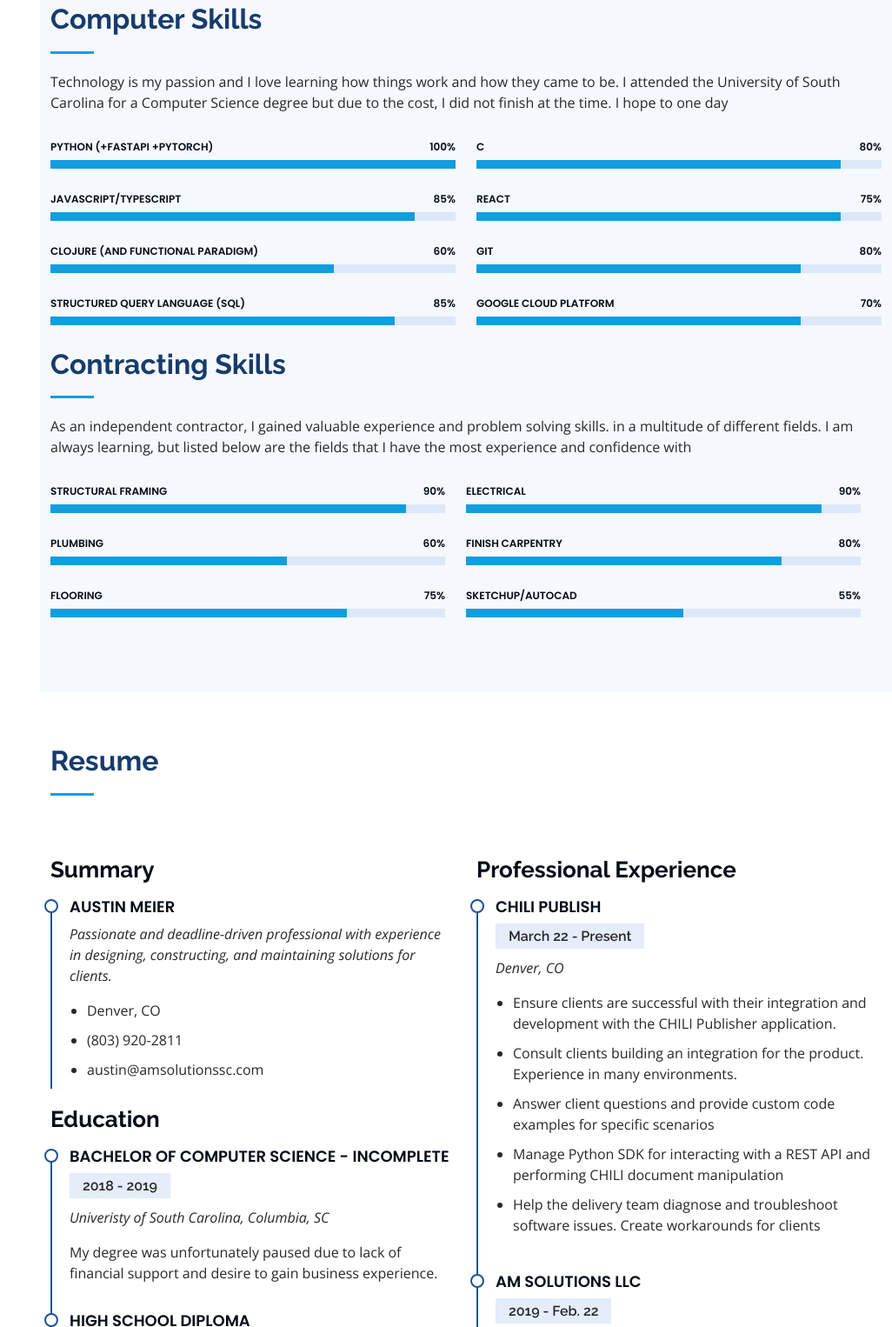
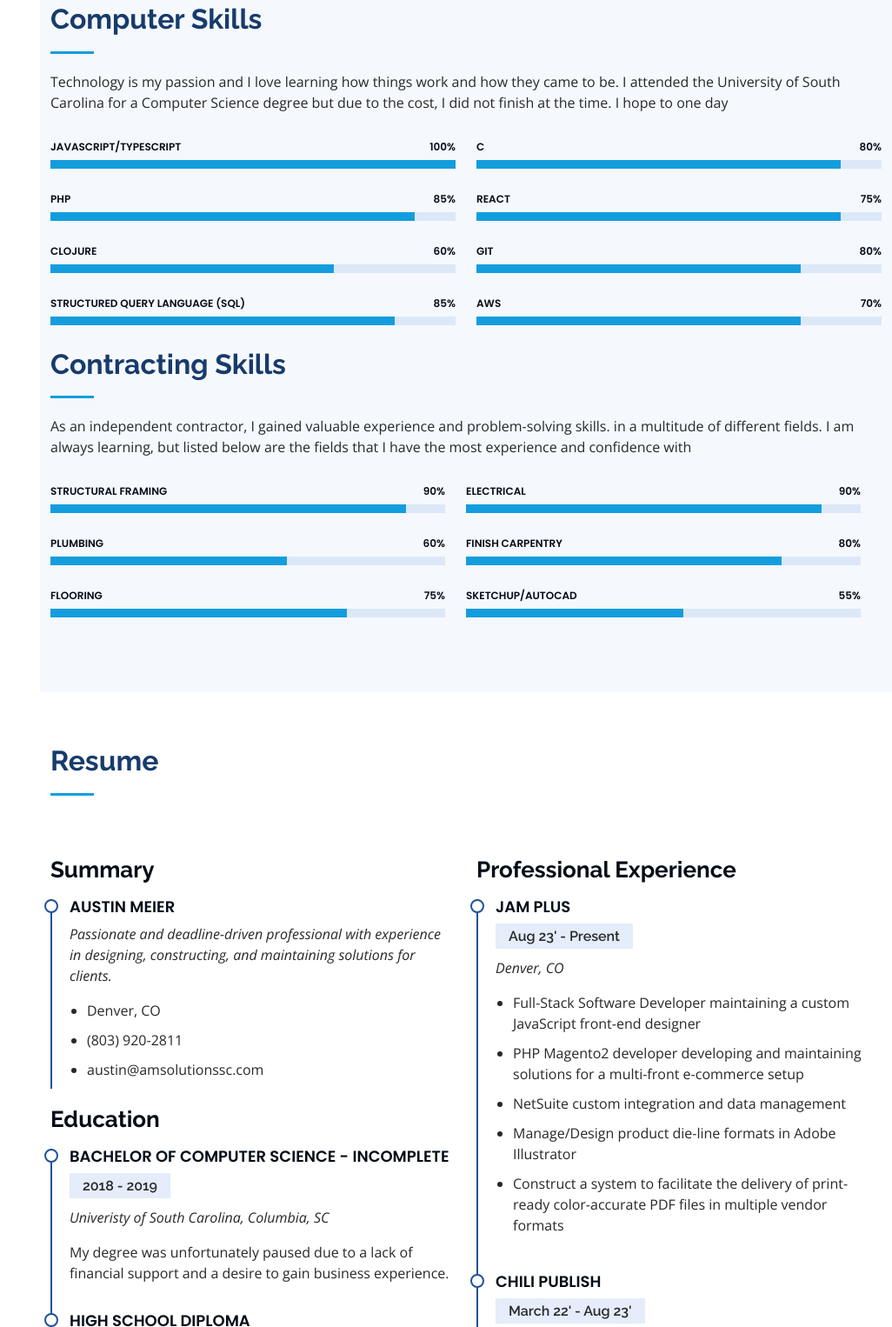
Before and after one commit to austin-meier/austin-meier.github.io, a plain HTML site: page index.html in a window 1280 px wide. Shown: the part 1429-2955 px from the top of the page at 87% size, without its empty margins (254-1280 px from the left). Drawn offline with nearby package versions, Linux system fonts and the light colour scheme.

Commit message:
Update index.html

```diff
--- a/index.html
+++ b/index.html
@@ -2,8 +2,7 @@
 <html lang="en">
 
 <!-- Austin Meier -->
-<!-- Created: 05/20/2021 -->
-<!-- Last Updated: 03/01/2023 -->
+<!-- If you are inspecting the source, I respect you, but this is also an ancient website. Please no judge -->
 
 	<head>
 		<meta charset="UTF-8">
@@ -88,7 +87,7 @@
 
 				<div class="section-title">
 					<h2>About</h2>
-					<p>I am a passionate, self-driven professional that is always looking for new opportunities that allow me to grow both personally and professionally. I have a fascination with technology and problem solving.</p>
+					<p>I am a passionate, self-driven professional who is always looking for new opportunities that allow me to learn and grow. I have a fascination with technology and problem-solving.</p>
 				</div>
 
 				<div class="row">
@@ -138,21 +137,21 @@
 				<div class="row skills-content">
 					<div class="col-lg-6" data-aos="fade-up">
 						<div class="progress">
-							<span class="skill">Python (+FastAPI +PyTorch)<i class="val">100%</i></span>
+							<span class="skill">JavaScript/TypeScript<i class="val">100%</i></span>
 							<div class="progress-bar-wrap">
 								<div class="progress-bar" role="progressbar" aria-valuenow="100" aria-valuemin="0" aria-valuemax="100"></div>
 							</div>
 						</div>
 
             <div class="progress">
-							<span class="skill">JavaScript/TypeScript <i class="val">85%</i></span>
+							<span class="skill">PHP <i class="val">85%</i></span>
 							<div class="progress-bar-wrap">
 								<div class="progress-bar" role="progressbar" aria-valuenow="90" aria-valuemin="0" aria-valuemax="100"></div>
 							</div>
 						</div>
 
 						<div class="progress">
-							<span class="skill">Clojure (and functional paradigm)<i class="val">60%</i></span>
+							<span class="skill">Clojure <i class="val">60%</i></span>
 							<div class="progress-bar-wrap">
 								<div class="progress-bar" role="progressbar" aria-valuenow="70" aria-valuemin="0" aria-valuemax="100"></div>
 							</div>
@@ -191,7 +190,7 @@
 						</div>
 
             <div class="progress">
-							<span class="skill">Google Cloud Platform<i class="val">70%</i></span>
+							<span class="skill">AWS <i class="val">70%</i></span>
 							<div class="progress-bar-wrap">
 								<div class="progress-bar" role="progressbar" aria-valuenow="80" aria-valuemin="0" aria-valuemax="100"></div>
 							</div>
@@ -200,7 +199,7 @@
 					</div>
 				<div class="section-title">
 					<h2>Contracting Skills</h2>
-					<p>As an independent contractor, I gained valuable experience and problem solving skills. in a multitude of different fields. I am always learning, but listed below are the fields that I have the most experience and confidence with</p>
+					<p>As an independent contractor, I gained valuable experience and problem-solving skills. in a multitude of different fields. I am always learning, but listed below are the fields that I have the most experience and confidence with</p>
 				</div>
 
 				<div class="row skills-content">
@@ -283,7 +282,7 @@
               <h4>Bachelor of Computer Science - Incomplete</h4>
               <h5>2018 - 2019</h5>
               <p><em>Univeristy of South Carolina, Columbia, SC</em></p>
-              <p>My degree was unfortunately paused due to lack of financial support and desire to gain business experience. </p>
+              <p>My degree was unfortunately paused due to a lack of financial support and a desire to gain business experience. </p>
             </div>
             <div class="resume-item">
               <h4>High School Diploma</h4>
@@ -331,9 +330,21 @@
           </div>
           <div class="col-lg-6" data-aos="fade-up" data-aos-delay="100">
             <h3 class="resume-title">Professional Experience</h3>
+	    <div class="resume-item">
+              <h4>JAM Plus</h4>
+              <h5>Aug 23' - Present</h5>
+              <p><em>Denver, CO</em></p>
+              <ul>
+                <li>Full-Stack Software Developer maintaining a custom JavaScript front-end designer</li>
+                <li>PHP Magento2 developer developing and maintaining solutions for a multi-front e-commerce setup</li>
+                <li>NetSuite custom integration and data management</li>
+                <li>Manage/Design product die-line formats in Adobe Illustrator</li>
+                <li>Construct a system to facilitate the delivery of print-ready color-accurate PDF files in multiple vendor formats</li>
+              </ul>
+            </div>
             <div class="resume-item">
               <h4>CHILI Publish</h4>
-              <h5>March 22 - Present</h5>
+              <h5>March 22' - Aug 23'</h5>
               <p><em>Denver, CO</em></p>
               <ul>
                 <li>Ensure clients are successful with their integration and development with the CHILI Publisher application.</li>
@@ -356,7 +367,7 @@
             </div>
             <div class="resume-item">
               <h4>WillScot</h4>
-              <h5>2019 - Present</h5>
+              <h5>2019 - 2021</h5>
               <p><em>Columbia, SC</em></p>
               <ul>
                 <li>Facilitate the repair and maintenance of customer office buildings in the South Carolina area in commercial and military environments. Repairs include flooring, roofing, electrical, plumbing, and minor HVAC work. Work contracted through AM Solutions LLC.</li>
@@ -603,13 +614,13 @@
               <div class="address">
                 <i class="bi bi-geo-alt"></i>
                 <h4>Location:</h4>
-                <p>West Highlands - Denver, Colorado 80212</p>
+                <p>Wheat Ridge - Denver, Colorado 80212</p>
               </div>
 
               <div class="email">
                 <i class="bi bi-envelope"></i>
                 <h4>Email:</h4>
-                <p>austin@amsolutionssc.com</p>
+                <p>austin.meier@hotmail.com</p>
               </div>
 
               <div class="phone">
```
